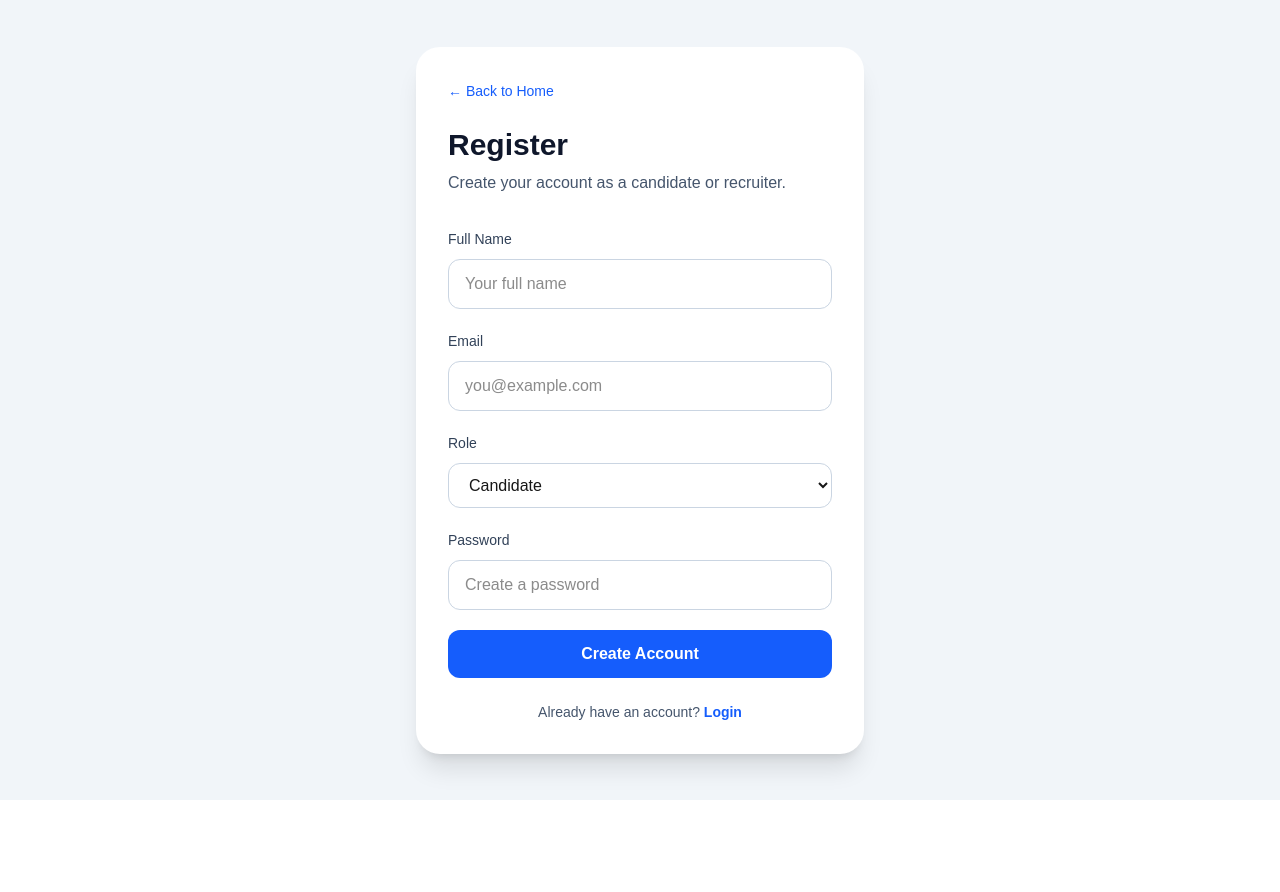
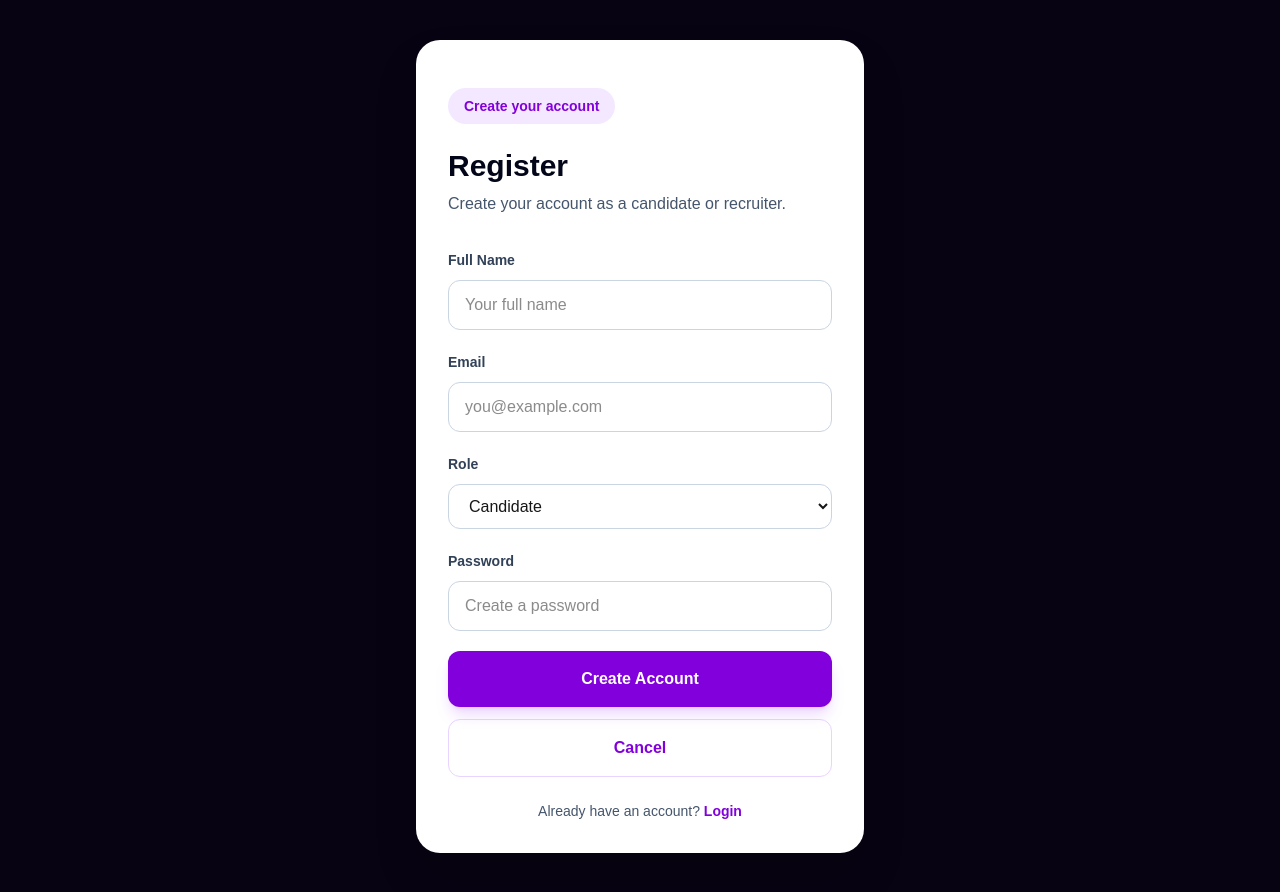
Before and after one commit to KavishkaWeerasinghe2001/career-craft, a Next.js app: page /register in a window 1280 px wide. Before the commit the page ends 800 px from the top, so only its background shows below. Built offline with nearby package versions, Linux system fonts and the light colour scheme.

Commit message:
polish authentication pages

```diff
--- a/app/login/page.tsx
+++ b/app/login/page.tsx
@@ -23,16 +23,16 @@ export default async function LoginPage({ searchParams }: LoginPageProps) {
   const errorMessage = getErrorMessage(params.error);
 
   return (
-    <main className="flex min-h-screen items-center justify-center bg-slate-100 px-6">
-      <div className="w-full max-w-md rounded-3xl bg-white p-8 shadow-xl">
-        <a href="/" className="text-sm font-medium text-blue-600">
-          ← Back to Home
-        </a>
+    <main className="flex min-h-screen items-center justify-center bg-[#080312] px-6 py-10">
+      <div className="w-full max-w-md rounded-3xl bg-white p-8 shadow-2xl">
 
-        <h1 className="mt-6 text-3xl font-bold text-slate-900">Login</h1>
-        <p className="mt-2 text-slate-600">
-          Sign in to access your dashboard.
+
+        <p className="mt-4 inline-flex rounded-full bg-purple-100 px-4 py-2 text-sm font-bold text-purple-700">
+          Welcome back
         </p>
+
+        <h1 className="mt-6 text-3xl font-black text-slate-950">Login</h1>
+        <p className="mt-2 text-slate-600">Sign in to access your dashboard.</p>
 
         {errorMessage && (
           <div className="mt-5 rounded-xl border border-red-200 bg-red-50 px-4 py-3 text-sm text-red-700">
@@ -42,18 +42,18 @@ export default async function LoginPage({ searchParams }: LoginPageProps) {
 
         <form action={loginUser} className="mt-8 space-y-5">
           <div>
-            <label className="text-sm font-medium text-slate-700">Email</label>
+            <label className="text-sm font-semibold text-slate-700">Email</label>
             <input
               name="email"
               type="email"
               placeholder="you@example.com"
               required
-              className="mt-2 w-full rounded-xl border border-slate-300 px-4 py-3"
+              className="mt-2 w-full rounded-xl border border-slate-300 px-4 py-3 focus:border-purple-500 focus:outline-none"
             />
           </div>
 
           <div>
-            <label className="text-sm font-medium text-slate-700">
+            <label className="text-sm font-semibold text-slate-700">
               Password
             </label>
             <input
@@ -61,20 +61,29 @@ export default async function LoginPage({ searchParams }: LoginPageProps) {
               type="password"
               placeholder="Enter your password"
               required
-              className="mt-2 w-full rounded-xl border border-slate-300 px-4 py-3"
+              className="mt-2 w-full rounded-xl border border-slate-300 px-4 py-3 focus:border-purple-500 focus:outline-none"
             />
           </div>
 
-          <button
-            type="submit"
-            className="w-full rounded-xl bg-blue-600 px-5 py-3 font-semibold text-white hover:bg-blue-700"
-          >
-            Login
-          </button>
+          <div className="space-y-3">
+            <button
+              type="submit"
+              className="w-full rounded-xl bg-purple-700 px-6 py-4 text-base font-bold text-white shadow-lg shadow-purple-400/30 hover:bg-purple-800"
+            >
+              Login
+            </button>
+
+            <a
+              href="/"
+              className="block w-full rounded-xl border border-purple-200 px-6 py-4 text-center text-base font-bold text-purple-700 hover:bg-purple-50"
+            >
+              Cancel
+            </a>
+          </div>
         </form>
 
-        <div className="mt-6 rounded-2xl bg-slate-50 p-4 text-sm text-slate-600">
-          <p className="font-semibold text-slate-900">Test Accounts</p>
+        <div className="mt-6 rounded-2xl bg-purple-50 p-4 text-sm text-slate-700">
+          <p className="font-bold text-slate-950">Test Accounts</p>
           <p className="mt-2">Admin: admin@careercraft.test</p>
           <p>Recruiter: recruiter@careercraft.test</p>
           <p>Candidate: candidate@careercraft.test</p>
@@ -83,7 +92,7 @@ export default async function LoginPage({ searchParams }: LoginPageProps) {
 
         <p className="mt-6 text-center text-sm text-slate-600">
           Do not have an account?{" "}
-          <a href="/register" className="font-semibold text-blue-600">
+          <a href="/register" className="font-bold text-purple-700">
             Register
           </a>
         </p>
--- a/app/register/page.tsx
+++ b/app/register/page.tsx
@@ -2,20 +2,21 @@ import { registerUser } from "./actions";
 
 export default function RegisterPage() {
   return (
-    <main className="flex min-h-screen items-center justify-center bg-slate-100 px-6 py-10">
-      <div className="w-full max-w-md rounded-3xl bg-white p-8 shadow-xl">
-        <a href="/" className="text-sm font-medium text-blue-600">
-          ← Back to Home
-        </a>
+    <main className="flex min-h-screen items-center justify-center bg-[#080312] px-6 py-10">
+      <div className="w-full max-w-md rounded-3xl bg-white p-8 shadow-2xl">
 
-        <h1 className="mt-6 text-3xl font-bold text-slate-900">Register</h1>
+        <p className="mt-4 inline-flex rounded-full bg-purple-100 px-4 py-2 text-sm font-bold text-purple-700">
+          Create your account
+        </p>
+
+        <h1 className="mt-6 text-3xl font-black text-slate-950">Register</h1>
         <p className="mt-2 text-slate-600">
           Create your account as a candidate or recruiter.
         </p>
 
         <form action={registerUser} className="mt-8 space-y-5">
           <div>
-            <label className="text-sm font-medium text-slate-700">
+            <label className="text-sm font-semibold text-slate-700">
               Full Name
             </label>
             <input
@@ -23,27 +24,27 @@ export default function RegisterPage() {
               type="text"
               placeholder="Your full name"
               required
-              className="mt-2 w-full rounded-xl border border-slate-300 px-4 py-3"
+              className="mt-2 w-full rounded-xl border border-slate-300 px-4 py-3 focus:border-purple-500 focus:outline-none"
             />
           </div>
 
           <div>
-            <label className="text-sm font-medium text-slate-700">Email</label>
+            <label className="text-sm font-semibold text-slate-700">Email</label>
             <input
               name="email"
               type="email"
               placeholder="you@example.com"
               required
-              className="mt-2 w-full rounded-xl border border-slate-300 px-4 py-3"
+              className="mt-2 w-full rounded-xl border border-slate-300 px-4 py-3 focus:border-purple-500 focus:outline-none"
             />
           </div>
 
           <div>
-            <label className="text-sm font-medium text-slate-700">Role</label>
+            <label className="text-sm font-semibold text-slate-700">Role</label>
             <select
               name="role"
               required
-              className="mt-2 w-full rounded-xl border border-slate-300 px-4 py-3"
+              className="mt-2 w-full rounded-xl border border-slate-300 px-4 py-3 focus:border-purple-500 focus:outline-none"
             >
               <option value="CANDIDATE">Candidate</option>
               <option value="RECRUITER">Recruiter</option>
@@ -51,7 +52,7 @@ export default function RegisterPage() {
           </div>
 
           <div>
-            <label className="text-sm font-medium text-slate-700">
+            <label className="text-sm font-semibold text-slate-700">
               Password
             </label>
             <input
@@ -60,21 +61,30 @@ export default function RegisterPage() {
               placeholder="Create a password"
               required
               minLength={6}
-              className="mt-2 w-full rounded-xl border border-slate-300 px-4 py-3"
+              className="mt-2 w-full rounded-xl border border-slate-300 px-4 py-3 focus:border-purple-500 focus:outline-none"
             />
           </div>
 
-          <button
-            type="submit"
-            className="w-full rounded-xl bg-blue-600 px-5 py-3 font-semibold text-white hover:bg-blue-700"
-          >
-            Create Account
-          </button>
+          <div className="space-y-3">
+            <button
+              type="submit"
+              className="w-full rounded-xl bg-purple-700 px-6 py-4 text-base font-bold text-white shadow-lg shadow-purple-400/30 hover:bg-purple-800"
+            >
+              Create Account
+            </button>
+
+            <a
+              href="/"
+              className="block w-full rounded-xl border border-purple-200 px-6 py-4 text-center text-base font-bold text-purple-700 hover:bg-purple-50"
+            >
+              Cancel
+            </a>
+          </div>
         </form>
 
         <p className="mt-6 text-center text-sm text-slate-600">
           Already have an account?{" "}
-          <a href="/login" className="font-semibold text-blue-600">
+          <a href="/login" className="font-bold text-purple-700">
             Login
           </a>
         </p>
```
